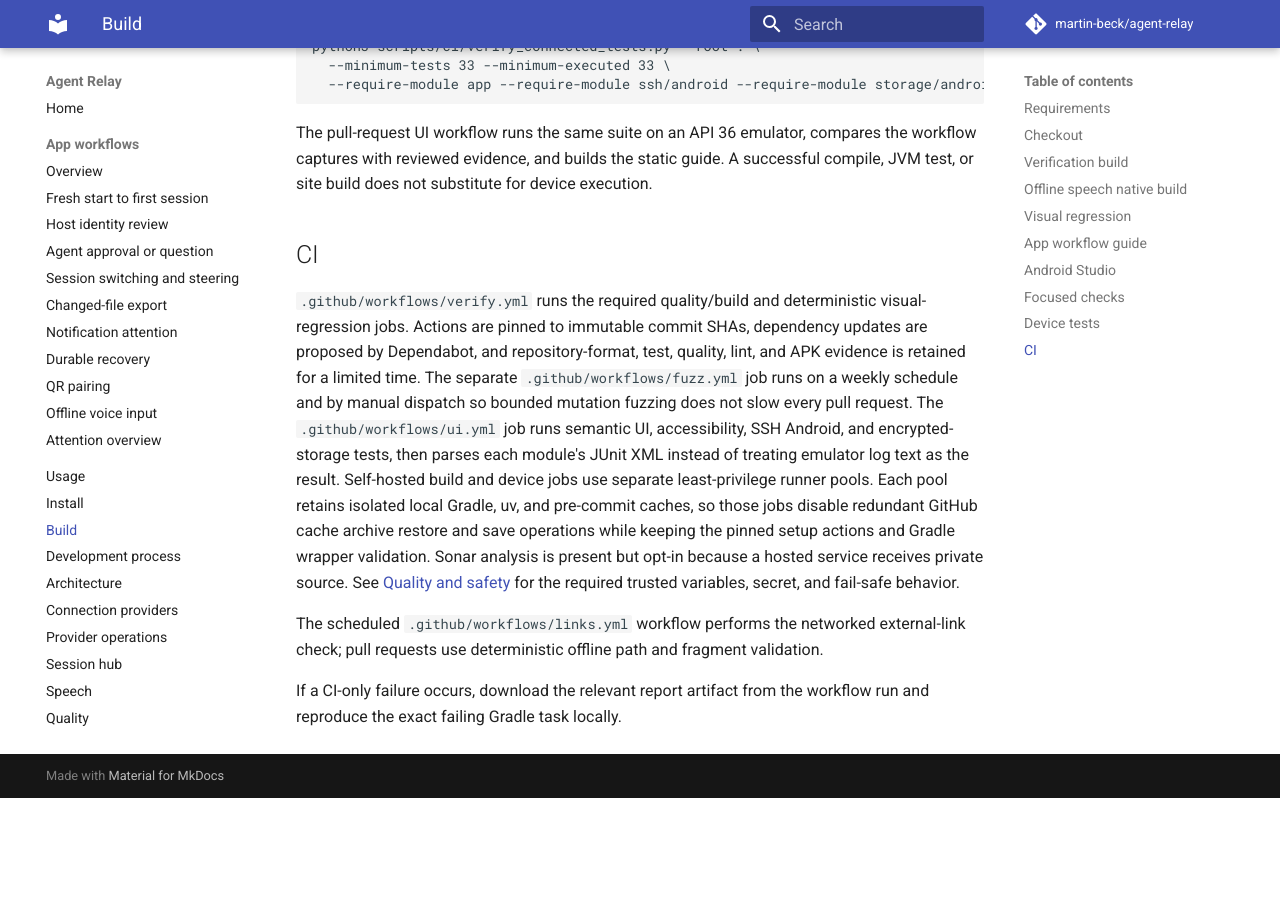
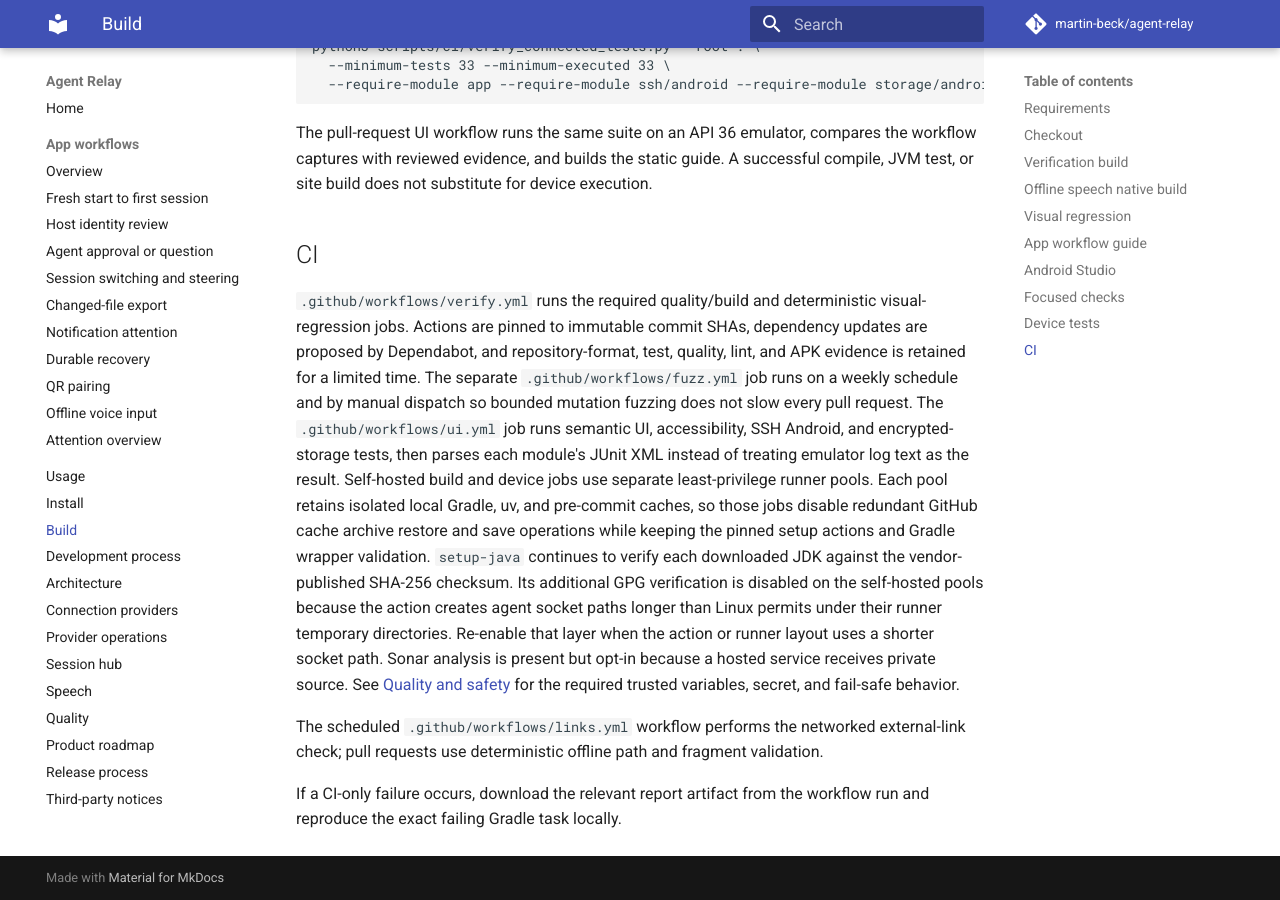
Before and after one commit to martin-beck/agent-relay, an MkDocs documentation site: the page built from docs/BUILDING.md, in a window 1280 px wide and 900 px high, scrolled down 5716 px. Built offline with MkDocs 1.6.1 and Material for MkDocs 9.7.7, drawn with Linux system fonts in a browser that asks for light colours; comment, search, counter and statistics services are not loaded; before the commit the page ends 6514 px from its top, so only the background shows below that.

Commit message:
ci: preserve JDK checksum verification
Signed-off-by: martin-beck <24471267+martin-beck@users.noreply.github.com>

```diff
--- a/docs/BUILDING.md
+++ b/docs/BUILDING.md
@@ -298,6 +298,11 @@
 Each pool retains isolated local Gradle, uv, and pre-commit caches, so those jobs
 disable redundant GitHub cache archive restore and save operations while keeping
 the pinned setup actions and Gradle wrapper validation.
+`setup-java` continues to verify each downloaded JDK against the vendor-published
+SHA-256 checksum. Its additional GPG verification is disabled on the self-hosted
+pools because the action creates agent socket paths longer than Linux permits
+under their runner temporary directories. Re-enable that layer when the action
+or runner layout uses a shorter socket path.
 Sonar analysis is present but opt-in because a hosted service receives private
 source. See [Quality and safety](QUALITY.md#optional-centralized-analysis) for
 the required trusted variables, secret, and fail-safe behavior.
```
Also changed, not shown: 2 other files.
